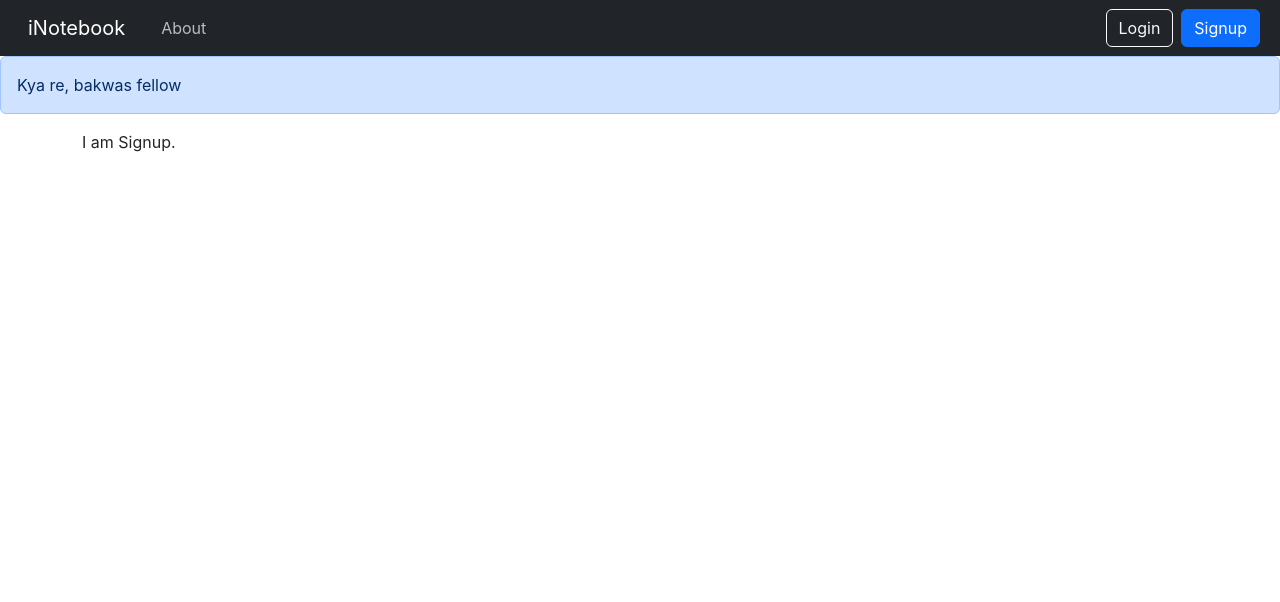
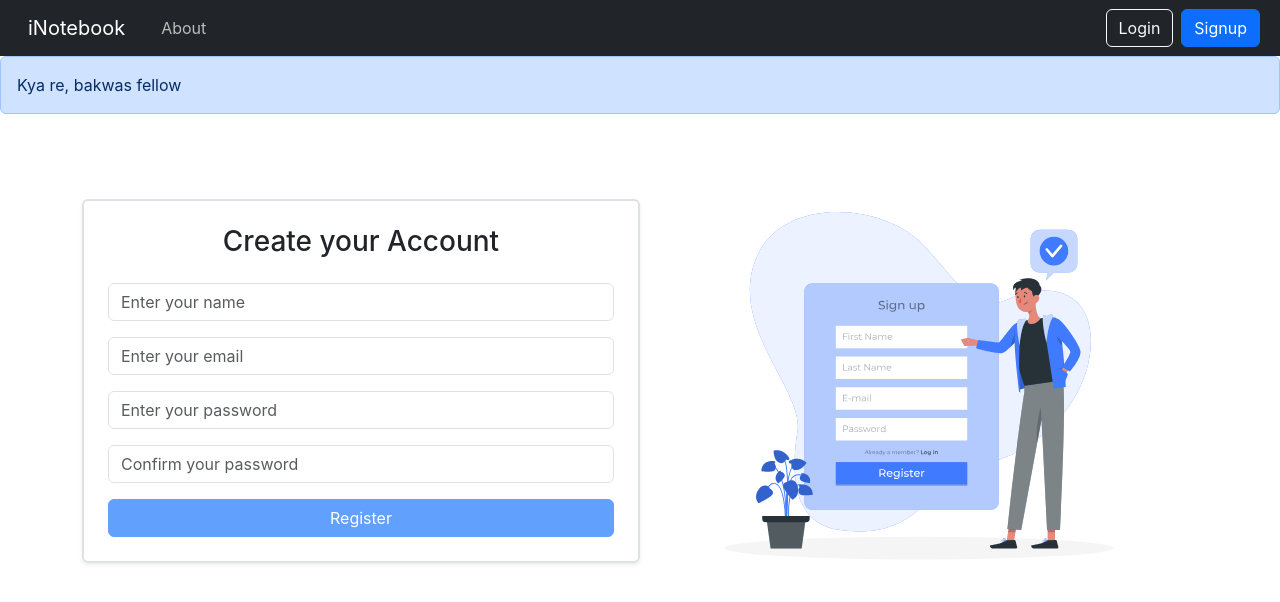
Before and after one commit to subhrojit17/iNotebook, a React (Create React App) app: page /signup in a window 1280 px wide. Shown: the top 602 px of the page. Built offline with nearby package versions, Linux system fonts and the light colour scheme; no server answers.

Commit message:
Implemented Signup

```diff
--- a/src/components/Login.js
+++ b/src/components/Login.js
@@ -6,7 +6,7 @@ import { useNavigate } from "react-router-dom";
 const Login = () => {
   const host = process.env.REACT_APP_LOCAL_HOST;
   const [credentials, setCredentials] = useState({ email: "", password: "" });
-const navigate = useNavigate()
+let navigate = useNavigate()
   const handleSubmit = async (e) => {
     e.preventDefault();
     try {
@@ -15,8 +15,6 @@ const navigate = useNavigate()
         { email: credentials.email, password: credentials.password },
         {
           headers: {
-            "auth-token":
-              "eyJhbGciOiJIUzI1NiIsInR5cCI6IkpXVCJ9.eyJ1c2VyIjp7ImlkIjoiNjhmNDljZjZmZDc0YzUxYThiMTVhYWRkIn0sImlhdCI6MTc2MTQ5MDA2OH0.Ps7qPuoPe6RUqD9h-__fxgsVOPMYrxxMAcTMmcZEfwk",
             "Content-Type": "application/json",
           },
         }
--- a/src/components/Signup.js
+++ b/src/components/Signup.js
@@ -1,11 +1,143 @@
-import React from 'react'
+import React, { useState, useEffect } from "react";
+import { ReactComponent as MobileWireframe } from "../assets/Sign up-rafiki.svg";
+import { useNavigate } from "react-router-dom";
+import axios from "axios";
 
 const Signup = () => {
+  const [formData, setFormData] = useState({
+    name: "",
+    email: "",
+    password: "",
+    confirmPassword: "",
+  });
+  const host = process.env.REACT_APP_LOCAL_HOST;
+ let navigate = useNavigate();
+  const [isValid, setIsValid] = useState(false);
+  const passwordsMatch =
+    formData.password && formData.password === formData.confirmPassword;
+  const passValid =
+    formData.password.length >= 8 && formData.confirmPassword.length >= 8;
+
+  useEffect(() => {
+    const nameValid = formData.name.trim().length > 3;
+    const emailValid = /^[^\s@]+@[^\s@]+\.[^\s@]+$/.test(formData.email);
+
+    setIsValid(nameValid && emailValid);
+  }, [formData]);
+
+  const onChange = (e) => {
+    setFormData({ ...formData, [e.target.name]: e.target.value });
+  };
+
+  const handleSubmit = async (e) => {
+    e.preventDefault();
+    if (!passwordsMatch) {
+      alert("Entered passwords don't match!");
+    }
+    if (!passValid) {
+      alert("Password must be atleast 8 characters.");
+    } else {
+      try {
+        const response = await axios.post(
+          `${host}/api/auth/createUser`,
+          {
+            name: formData.name,
+            email: formData.email,
+            password: formData.password,
+            confirmPassword: formData.confirmPassword,
+          },
+          {
+            headers: {
+              "Content-Type": "application/json",
+            },
+          }
+        );
+        console.log(response.data);
+        if (response.data.success) {
+          localStorage.setItem("token", response.data.authToken);
+          navigate("/login");
+          alert("Registered successfully!");
+        } else {
+        }
+      } catch (error) {}
+    }
+  };
+
   return (
-    <div>
-      I am Signup.
+    <div className="d-flex justify-content-center align-items-center">
+      {/* Left: Registration form box */}
+      <div className="container w-50 border border-2 rounded-2 p-4 shadow-sm bg-tertiary">
+        <form onSubmit={handleSubmit}>
+          <h3 className="mb-4 text-center">Create your Account</h3>
+
+          <div className="mb-3">
+            <input
+              type="text"
+              name="name"
+              value={formData.name}
+              className="form-control"
+              id="name"
+              placeholder="Enter your name"
+              required
+              onChange={onChange}
+            />
+          </div>
+
+          <div className="mb-3">
+            <input
+              type="email"
+              name="email"
+              value={formData.email}
+              className="form-control"
+              id="email"
+              placeholder="Enter your email"
+              required
+              onChange={onChange}
+            />
+          </div>
+
+          <div className="mb-3">
+            <input
+              type="password"
+              name="password"
+              value={formData.password}
+              className="form-control"
+              id="password"
+              placeholder="Enter your password"
+              required
+              onChange={onChange}
+            />
+          </div>
+
+          <div className="mb-3">
+            <input
+              type="password"
+              name="confirmPassword"
+              value={formData.confirmPassword}
+              className="form-control"
+              id="confirmPassword"
+              placeholder="Confirm your password"
+              required
+              onChange={onChange}
+            />
+          </div>
+
+          <button
+            type="submit"
+            className="btn btn-primary w-100"
+            disabled={!isValid}
+          >
+            Register
+          </button>
+        </form>
+      </div>
+
+      {/* Right: Illustration section */}
+      <div className="w-50 d-flex justify-content-center align-items-center">
+        <MobileWireframe style={{ maxWidth: "90%", height: "auto" }} />
+      </div>
     </div>
-  )
-}
+  );
+};
 
-export default Signup
+export default Signup;
```
Also changed, not shown: src/assets/Sign up-rafiki.svg (added).
